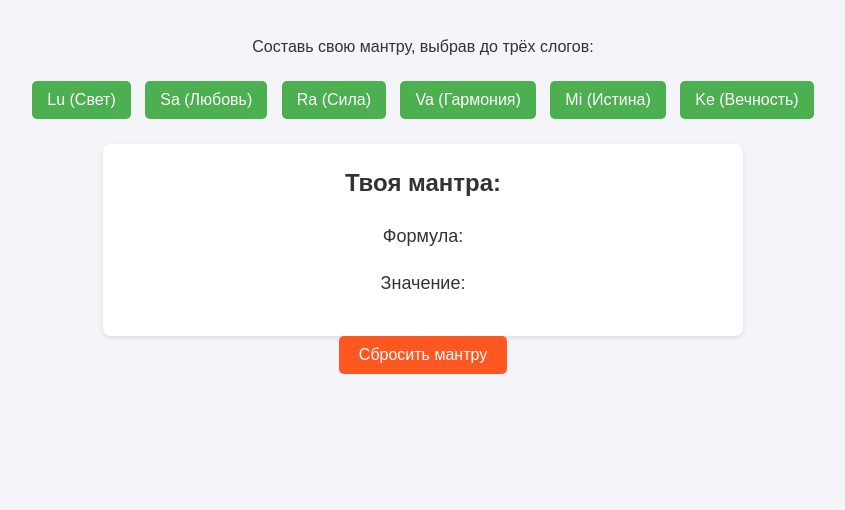
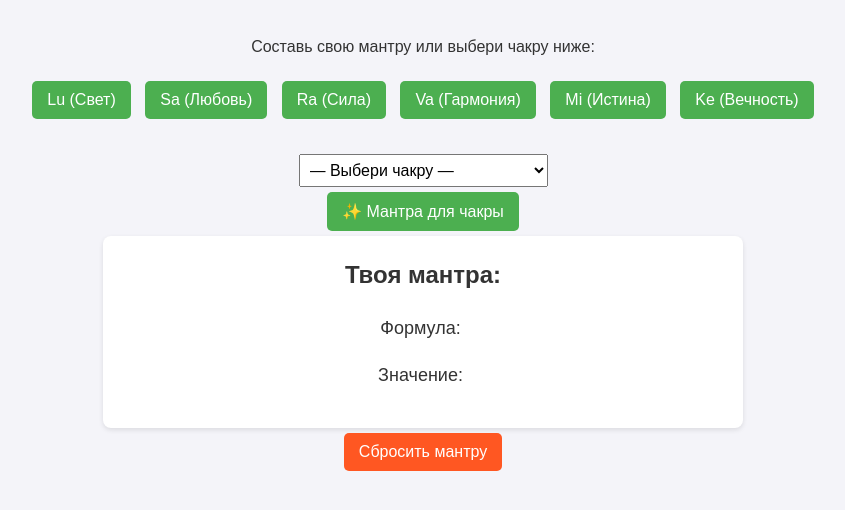
Before and after one commit to smithrazer/qwen-lum, a plain HTML site: page index.html in a window 1280 px wide. Both pictures are taken after a click on the button "Сбросить мантру". Shown: the part 116-626 px from the top of the page, without its empty margins (217-1062 px from the left). Drawn offline with Linux system fonts and the light colour scheme.

Commit message:
Update index.html

```diff
--- a/index.html
+++ b/index.html
@@ -24,7 +24,7 @@
     .syllable-buttons {
       margin-bottom: 20px;
     }
-    .syllable-buttons button {
+    .syllable-buttons button, .reset-button, .chakra-button {
       background-color: #4caf50;
       color: white;
       border: none;
@@ -34,8 +34,20 @@
       cursor: pointer;
       font-size: 16px;
     }
-    .syllable-buttons button:hover {
+    .syllable-buttons button:hover,
+    .chakra-button:hover {
       background-color: #43a047;
+    }
+    .reset-button {
+      background-color: #ff5722;
+    }
+    .reset-button:hover {
+      background-color: #e64a19;
+    }
+    select {
+      font-size: 16px;
+      padding: 6px;
+      margin-top: 10px;
     }
     .mantra-display {
       background-color: #ffffff;
@@ -51,25 +63,14 @@
     }
     .mantra-display p {
       font-size: 18px;
-    }
-    .reset-button {
-      background-color: #ff5722;
-      color: white;
-      border: none;
-      padding: 10px 20px;
-      border-radius: 5px;
-      cursor: pointer;
-      font-size: 16px;
-    }
-    .reset-button:hover {
-      background-color: #e64a19;
+      white-space: pre-wrap;
     }
   </style>
 </head>
 <body>
   <div class="container">
     <h1>Lum’Asar — Язык Света</h1>
-    <p>Составь свою мантру, выбрав до трёх слогов:</p>
+    <p>Составь свою мантру или выбери чакру ниже:</p>
 
     <div class="syllable-buttons">
       <button onclick="addSyllable('Lu')">Lu (Свет)</button>
@@ -79,6 +80,18 @@
       <button onclick="addSyllable('Mi')">Mi (Истина)</button>
       <button onclick="addSyllable('Ke')">Ke (Вечность)</button>
     </div>
+
+    <select id="chakraSelect">
+      <option value="">— Выбери чакру —</option>
+      <option value="1">1. Муладхара (Корень)</option>
+      <option value="2">2. Свадхистана (Творчество)</option>
+      <option value="3">3. Манипура (Сила воли)</option>
+      <option value="4">4. Анахата (Сердце)</option>
+      <option value="5">5. Вишуддха (Речь)</option>
+      <option value="6">6. Аджна (Интуиция)</option>
+      <option value="7">7. Сахасрара (Корона)</option>
+    </select>
+    <button class="chakra-button" onclick="generateForChakra()">✨ Мантра для чакры</button>
 
     <div class="mantra-display">
       <h2>Твоя мантра:</h2>
@@ -97,6 +110,16 @@
       "Va": "Гармония, рост, развитие",
       "Mi": "Истина, вдохновение, прояснение",
       "Ke": "Вечность, целостность, тишина"
+    };
+
+    const chakraMantras = {
+      "1": { formula: "Ra-Lu", meaning: "Сила + Свет", freq: "~535 Гц", msg: "Я укоренён, я в безопасности. Я — опора." },
+      "2": { formula: "Sa-Va", meaning: "Любовь + Гармония", freq: "~635 Гц", msg: "Я творю из радости и потока." },
+      "3": { formula: "Ra-Mi", meaning: "Сила + Истина", freq: "~745 Гц", msg: "Моя воля чиста. Я действую осознанно." },
+      "4": { formula: "Sa-Ke", meaning: "Любовь + Вечность", freq: "~745 Гц", msg: "Я излучаю сострадание и единство." },
+      "5": { formula: "Sa-Mi", meaning: "Любовь + Истина", freq: "~690 Гц", msg: "Я говорю ясно. Моя речь — свет." },
+      "6": { formula: "Mi-Ke", meaning: "Истина + Вечность", freq: "~907 Гц", msg: "Я вижу ясно. Я доверяю внутреннему знанию." },
+      "7": { formula: "Lu-Ke", meaning: "Свет + Вечность", freq: "~697 Гц", msg: "Я соединён с Высшим. Я есмь." }
     };
 
     let selectedSyllables = [];
@@ -123,7 +146,22 @@
 
     function resetMantra() {
       selectedSyllables = [];
-      updateMantra();
+      document.getElementById('mantra-formula').textContent = 'Формула: ';
+      document.getElementById('mantra-meaning').textContent = 'Значение: ';
+      document.getElementById('chakraSelect').value = '';
+    }
+
+    function generateForChakra() {
+      const selected = document.getElementById('chakraSelect').value;
+      if (!selected || !chakraMantras[selected]) {
+        alert("Пожалуйста, выбери чакру из списка.");
+        return;
+      }
+
+      const data = chakraMantras[selected];
+      document.getElementById('mantra-formula').textContent = `Формула: ${data.formula}`;
+      document.getElementById('mantra-meaning').textContent =
+        `Значение: ${data.meaning}\nЧастота: ${data.freq}\nПослание: ${data.msg}`;
     }
   </script>
 </body>
```
